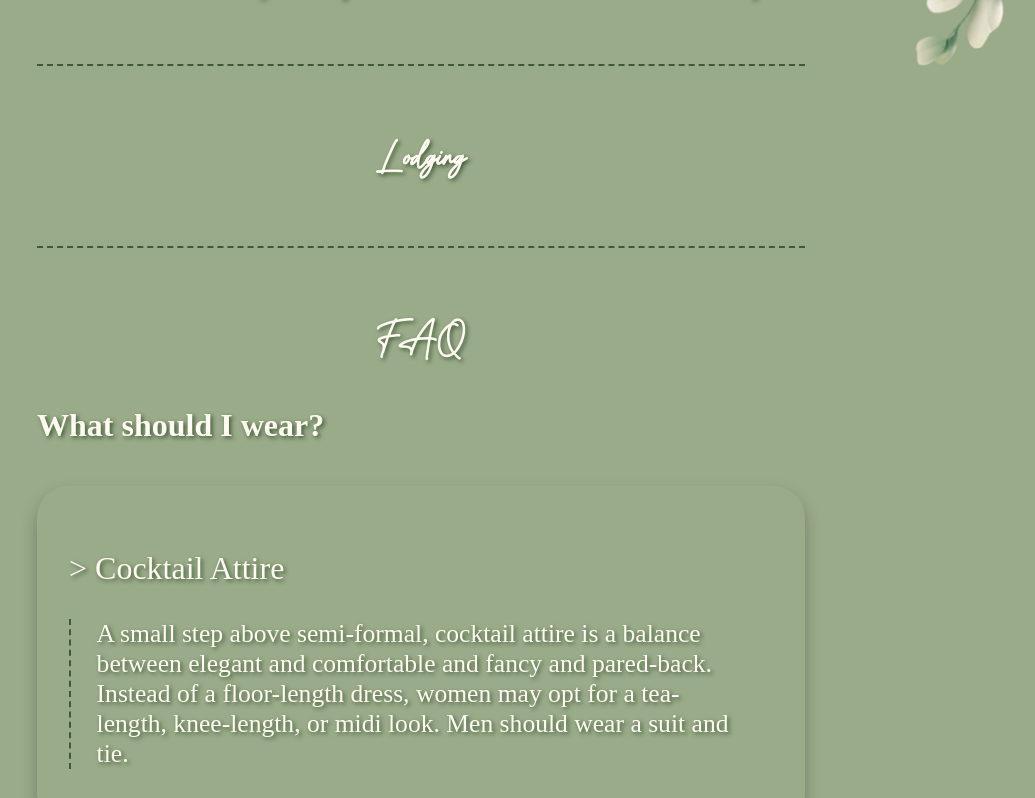
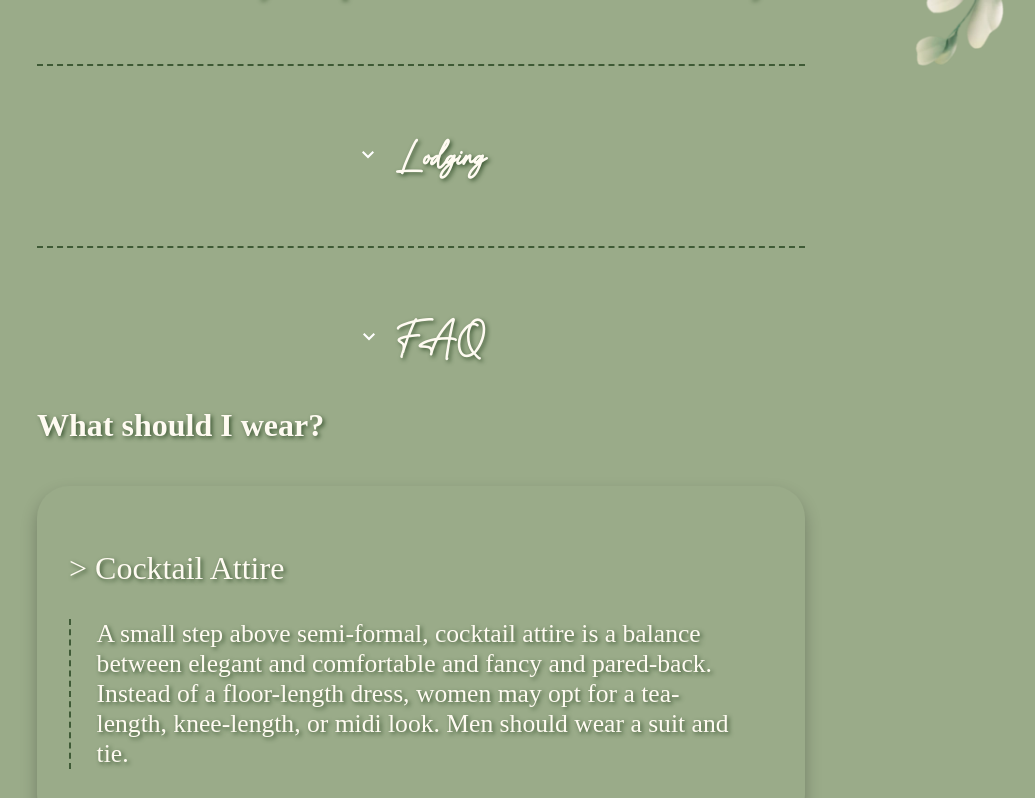
Before and after one commit to jdvne/devines.org, a React (Vite) app: page /wedding in a window 1280 px wide. Shown: the part 1040-1838 px from the top of the page, without its empty margins (219-1254 px from the left). Built offline with nearby package versions, Linux system fonts and the light colour scheme; a web font is replaced by a local one.

Commit message:
feat: added collapsible sections

```diff
--- a/src/pages/Wedding.jsx
+++ b/src/pages/Wedding.jsx
@@ -1,9 +1,10 @@
 /* eslint-disable react/prop-types */
-import { useEffect, useRef } from 'react';
+import { useEffect, useRef, useState } from 'react';
 import { Link, useLocation } from 'react-router-dom';
 
 import styles from './Wedding.module.css';
 
+import expand_more from '../assets/icons/expand_more.svg';
 import nyc from '../assets/images/nyc.jpg';
 import proposal from '../assets/images/proposal.jpg';
 import savannah from '../assets/images/savannah.jpg';
@@ -22,8 +23,8 @@ function Wedding() {
             <li><Link to="#faq">FAQ</Link></li>
             <li><Link to="#party">Bridal Party</Link></li>
             <li>Pictures</li>
+            <li>Registry</li>
             <li>RSVP</li>
-            <li>Registry</li>
           </ul>
         </nav>
 
@@ -42,11 +43,9 @@ function Wedding() {
           Please arrive by 4:00pm to be seated for the ceremony.
         </p>
 
-        <hr />
-        <h3 id="lodging">Lodging</h3>
+        <CollapsibleSection title="Lodging" id="lodging" />
 
-        <hr />
-        <h3 id="faq">FAQ</h3>
+        <CollapsibleSection title="FAQ" id="faq">
           <h4>What should I wear?</h4>
           <div className={styles.card}>
             <p>&gt; Cocktail Attire</p>
@@ -127,16 +126,19 @@ function Wedding() {
               there regardless of the weather.
             </blockquote>
           </div>
+        </CollapsibleSection>
 
-        <hr />
-        <h3 id="party">Meet the Bridal Party</h3>
+        <CollapsibleSection title="Meet the Bridal Party" id="party">
           <Partier
-          name={<>Stephanie Valencic<span className={styles.pencil}>‸Devine</span></>}
+            name={
+              <>
+                Stephanie Valencic<span className={styles.pencil}>‸Devine</span>
+              </>
+            }
             role="Bride"
             bio="TODO"
             image="https://s3.amazonaws.com/37assets/svn/765-default-avatar.png"
           />
-
           <Partier
             name="Anouk Rudd"
             role="Maid of Honor"
@@ -144,7 +146,6 @@ function Wedding() {
             image="https://s3.amazonaws.com/37assets/svn/765-default-avatar.png"
             quote="insert quote here"
           />
-
           <Partier
             name="Kaity McCullough"
             role="Bridesmaid"
@@ -152,7 +153,6 @@ function Wedding() {
             image="https://s3.amazonaws.com/37assets/svn/765-default-avatar.png"
             quote="insert quote here"
           />
-
           <Partier
             name="Julia Moschella"
             role="Bridesmaid"
@@ -160,7 +160,6 @@ function Wedding() {
             image="https://s3.amazonaws.com/37assets/svn/765-default-avatar.png"
             quote="insert quote here"
           />
-
           <Partier
             name="Lindsey Devine"
             role="Bridesmaid"
@@ -168,7 +167,6 @@ function Wedding() {
             image="https://s3.amazonaws.com/37assets/svn/765-default-avatar.png"
             quote="insert quote here"
           />
-
           <Partier
             name="Joshua Devine"
             role="Groom"
@@ -176,7 +174,6 @@ function Wedding() {
             image="https://s3.amazonaws.com/37assets/svn/765-default-avatar.png"
             right
           />
-
           <Partier
             name="Ian Switzer"
             role="Best Man"
@@ -185,7 +182,6 @@ function Wedding() {
             quote="insert quote here"
             right
           />
-
           <Partier
             name="Jared Arnold"
             role="Groomsman"
@@ -194,7 +190,6 @@ function Wedding() {
             quote="insert quote here"
             right
           />
-
           <Partier
             name="Joseph Banks"
             role="Groomsman"
@@ -203,7 +198,6 @@ function Wedding() {
             quote="insert quote here"
             right
           />
-
           <Partier
             name="Noah Devine"
             role="Groomsman"
@@ -212,9 +206,9 @@ function Wedding() {
             quote="insert quote here"
             right
           />
+        </CollapsibleSection>
 
-        <hr />
-        <h3 id="vendors">Vendor Information</h3>
+        <CollapsibleSection title="Vendor Information" id="vendors">
           <div className={styles.card}>
             <Vendor
               role="Band"
@@ -252,8 +246,34 @@ function Wedding() {
               url="https://www.silverhearthlodge.com/"
             />
           </div>
+        </CollapsibleSection>
       </div>
     </main>
+  )
+}
+
+function CollapsibleSection({ title, id, children }) {
+  const [isCollapsed, setIsCollapsed] = useState(false);
+
+  return (
+    <>
+      <hr />
+      <h3
+        className={styles.collapse_title}
+        id={id}
+        onClick={() => setIsCollapsed(!isCollapsed)}
+      >
+        <img
+          className={styles.collapse_icon + (isCollapsed ? (' ' + styles.collapse_icon_collapsed) : '')}
+          src={expand_more}
+          alt=""
+        />
+        {title}
+      </h3>
+      <div className={isCollapsed ? styles.collapsed : ''}>
+        {children}
+      </div>
+    </>
   )
 }
 
--- a/src/pages/Wedding.module.css
+++ b/src/pages/Wedding.module.css
@@ -132,6 +132,24 @@
   box-shadow: 0 0.25em 0.5em rgba(0, 0, 0, 0.25);
   padding: 1em;
   text-align: left;
+}
+
+.collapsed {
+  display: none;
+}
+
+.collapse_title {
+  cursor: pointer;
+}
+
+.collapse_icon {
+  filter: invert(100%);
+  margin-right: 0.5em;
+  animation: none;
+}
+
+.collapse_icon_collapsed {
+  transform: rotate(-90deg);
 }
 
 .no_wrap {
@@ -278,6 +296,10 @@
     white-space: nowrap;
   }
 
+  #main hr {
+    margin: 1em 0;
+  }
+
   #main {
     .card blockquote {
       font-size: 70%;
@@ -286,6 +308,7 @@
 
     .card p {
       font-size: 80%;
+      margin: 0.5em 0;
     }
   }
 
```
Also changed, not shown: src/assets/icons/expand_more.svg (added). Lines whose indentation alone changed are shown as unchanged.
